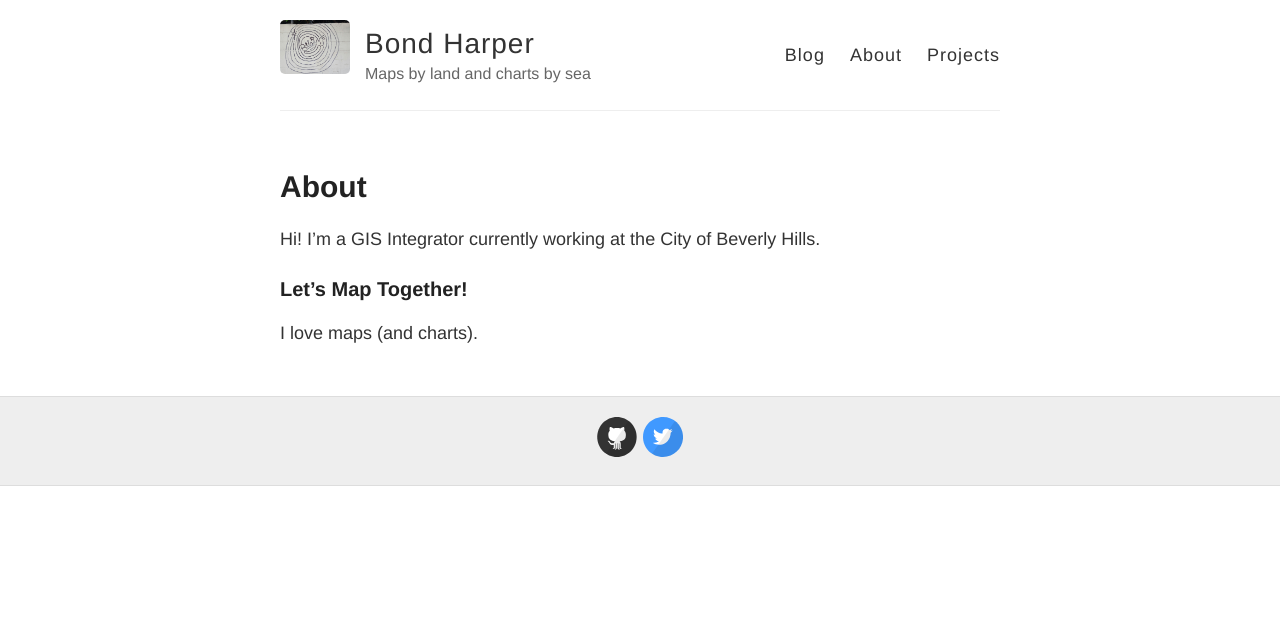
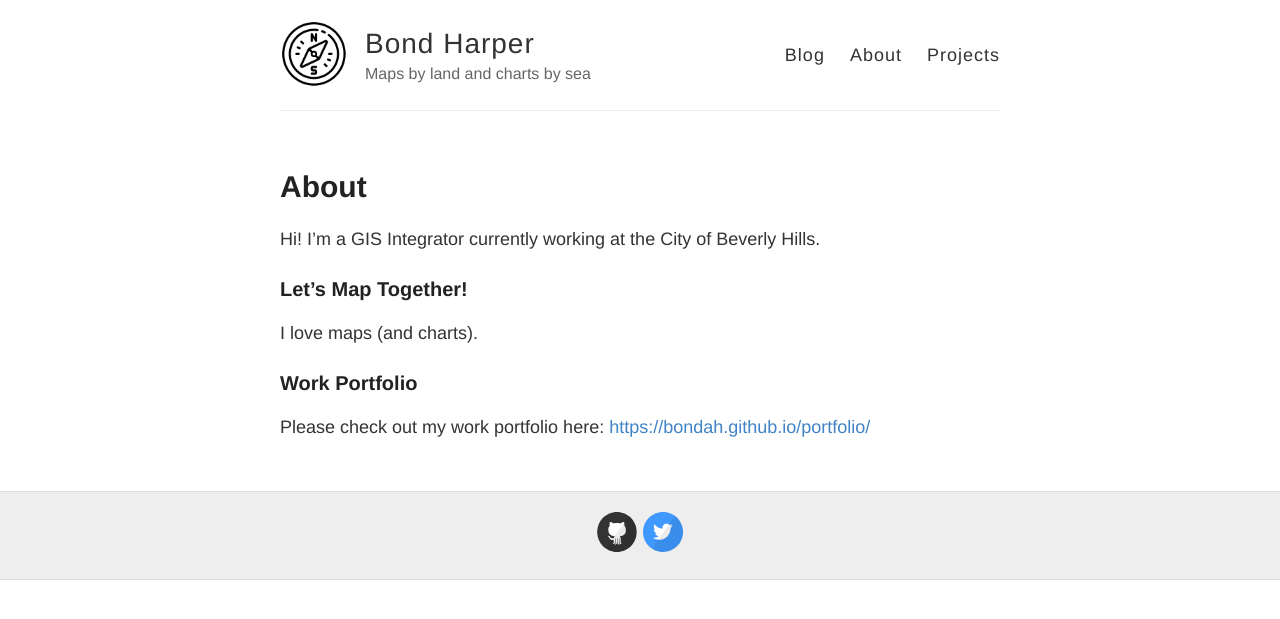
Before and after one commit to bondah/bondah.github.io, a Jekyll site: the page built from about.md, in a window 1280 px wide. Shown: the top 619 px of the page. Built offline with Jekyll 4.4.1, drawn with Linux system fonts in a browser that asks for light colours.

Commit message:
add portfolio

```diff
--- a/_config.yml
+++ b/_config.yml
@@ -9,7 +9,7 @@ name: Bond Harper
 description: Maps by land and charts by sea
 
 # URL of your avatar or profile pic (you could use your GitHub profile pic)
-avatar: /images/believe.jpg
+avatar: /images/compass.png
 
 #
 # Flags below are optional
--- a/about.md
+++ b/about.md
@@ -9,3 +9,7 @@ Hi! I'm a GIS Integrator currently working at the City of Beverly Hills.
 ### Let's Map Together!
 
 I love maps (and charts).
+
+### Work Portfolio
+
+Please check out my work portfolio here: [https://bondah.github.io/portfolio/](https://bondah.github.io/portfolio/)
```
Also changed, not shown: projects.md (+1 -1 lines), images/believe.jpg (deleted), images/compass.png (added).
